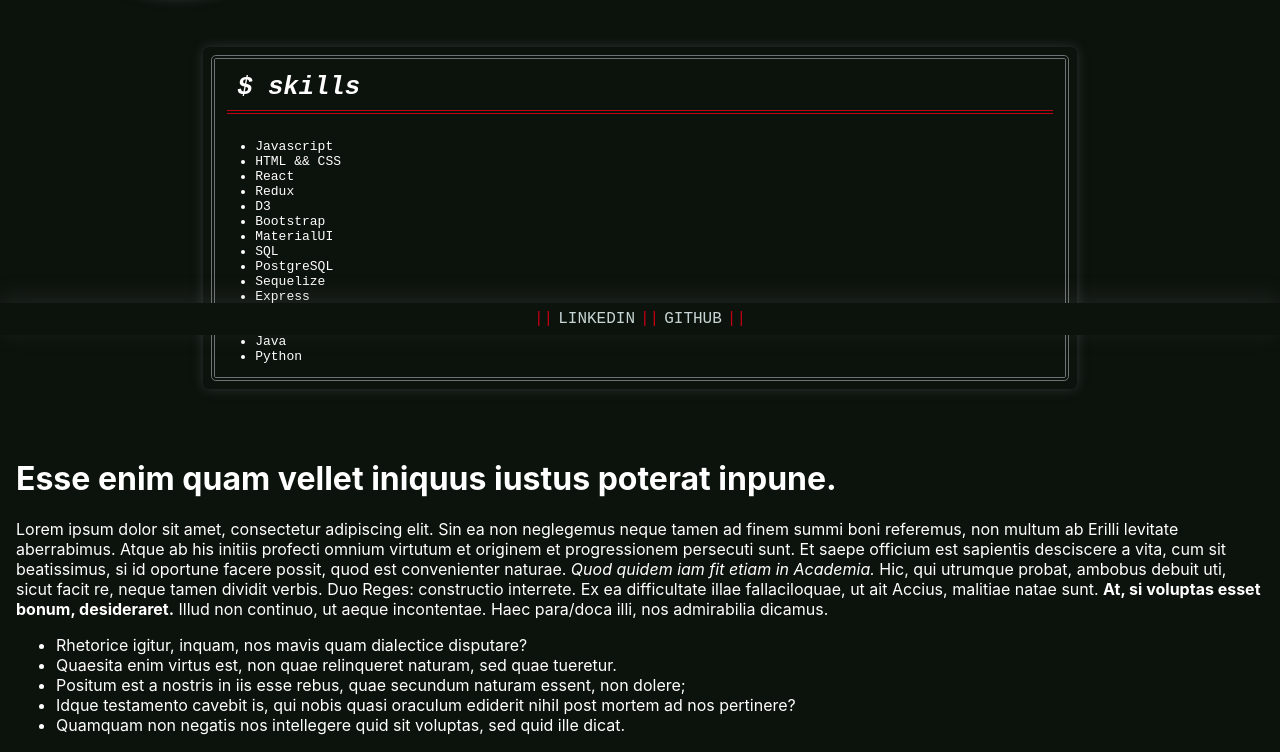
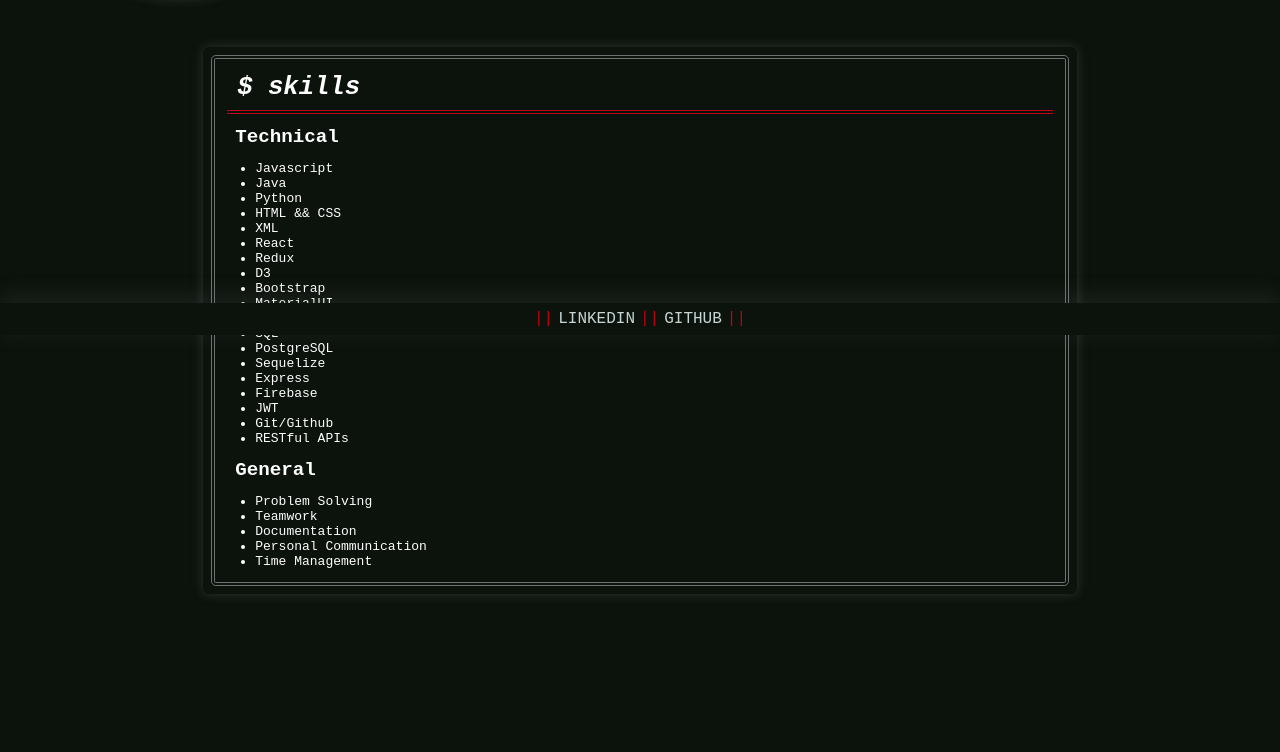
Before and after one commit to noellehuchette/portfolio, a React (Create React App) app: page / in a window 1280 px wide. Shown: the part 465-1217 px from the top of the page. After the commit the page ends 1107 px from the top, so only its background shows below. Built offline with nearby package versions, Linux system fonts and the light colour scheme.

Commit message:
more skills, no filler

```diff
--- a/src/client/components/Home/index.js
+++ b/src/client/components/Home/index.js
@@ -29,26 +29,38 @@ const Home = (props) => {
             <div className="block-title">
               <h2>$ skills</h2>
             </div>
+            <h4>Technical</h4>
             <ul>
               <li>Javascript</li>
+              <li>Java</li>
+              <li>Python</li>
               <li>HTML && CSS</li>
+              <li>XML</li>
               <li>React</li>
               <li>Redux</li>
               <li>D3</li>
               <li>Bootstrap</li>
               <li>MaterialUI</li>
+              <li>Node</li>
               <li>SQL</li>
               <li>PostgreSQL</li>
               <li>Sequelize</li>
               <li>Express</li>
               <li>Firebase</li>
               <li>JWT</li>
-              <li>Java</li>
-              <li>Python</li>
+              <li>Git/Github</li>
+              <li>RESTful APIs</li>
+            </ul>
+            <h4>General</h4>
+            <ul>
+              <li>Problem Solving</li>
+              <li>Teamwork</li>
+              <li>Documentation</li>
+              <li>Personal Communication</li>
+              <li>Time Management</li>
             </ul>
           </div>
         </div>
-        {loremIpsum()}
       </div>
     </div>
   );
--- a/src/client/components/Home/style.css
+++ b/src/client/components/Home/style.css
@@ -37,6 +37,11 @@
 
 .block-content h3 {
   font-size: 1.5rem;
+  margin: 0px 20px;
+}
+
+.block-content h4 {
+  font-size: 1.2rem;
   margin: 0px 20px;
 }
 
```
